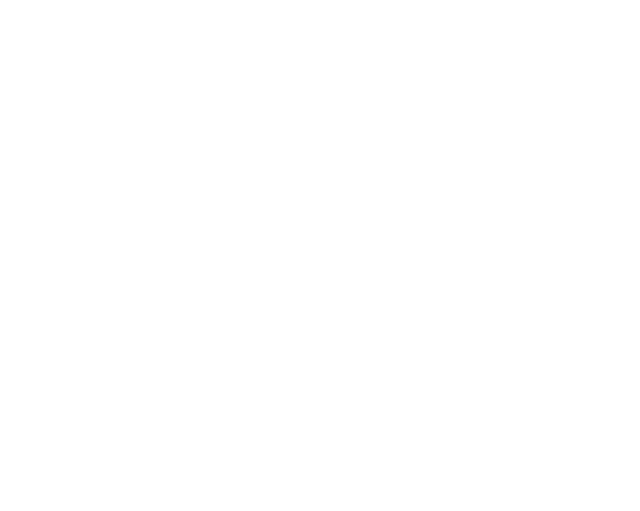
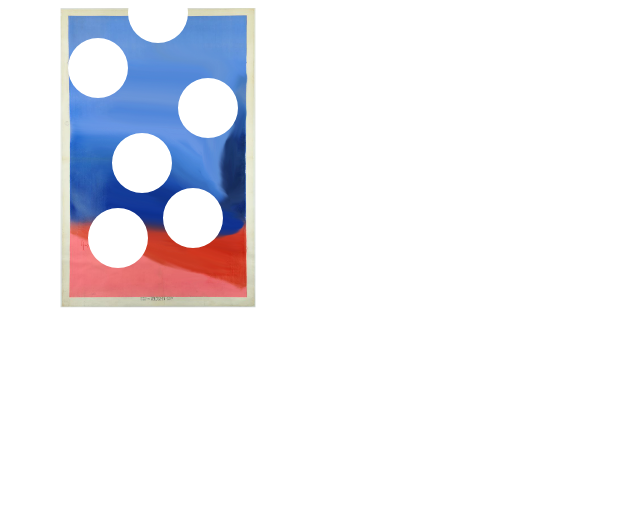
Before and after one commit to copyremixparty/copyremixparty-outils, a plain HTML site: page faire du gruyère avec des images/index.html in a window 1280 px wide. Shown: the whole page, without its empty margins (0-640 px from the left). Drawn offline with Linux system fonts and the light colour scheme.

Commit message:
des cercles laissent apparaître un rectangle blanc

```diff
--- a/faire du gruyère avec des images/index.html
+++ b/faire du gruyère avec des images/index.html
@@ -1,25 +1,23 @@
 
 
 
-<svg version="1.1" xmlns="http://www.w3.org/2000/svg" xmlns:xlink="http://www.w3.org/1999/xlink">
+<svg width = "500" height="500" version="1.1" xmlns="http://www.w3.org/2000/svg" xmlns:xlink="http://www.w3.org/1999/xlink">
 
   <defs>
     <clipPath id="cercles">
-      <circle cx="20" cy="100" r="30" />
-      <circle cx="8" cy="5" r="30" />
-      <circle cx="50" cy="30" r="30" />
+      <circle cx="200" cy="100" r="30" />
+      <circle cx="150" cy="5" r="30" />
+      <circle cx="90" cy="60" r="30" />
+      <circle cx="110" cy="230" r="30" />
+      <circle cx="134" cy="155" r="30" />
+      <circle cx="185" cy="210" r="30" />
 
     </clipPath>
 
-  </defs>
-
-<defs>
-<clipPath id="rectangle">
-   <rect x="0" y="0" width="500" height="500" clip-path="url(#cercles)"/>
- </clipPath>
-
 </defs>
 
-<image xlink:href="1.png" x="0" y="0" height="500" width="500" clip-path="url(#rectangle)" />
+<image xlink:href="1.png" x="0" y="0" height="300" width="300" />
+
+<rect fill="white" x="0" y="0" width="500" height="500" clip-path="url(#cercles)" />
 
 </svg>
```
